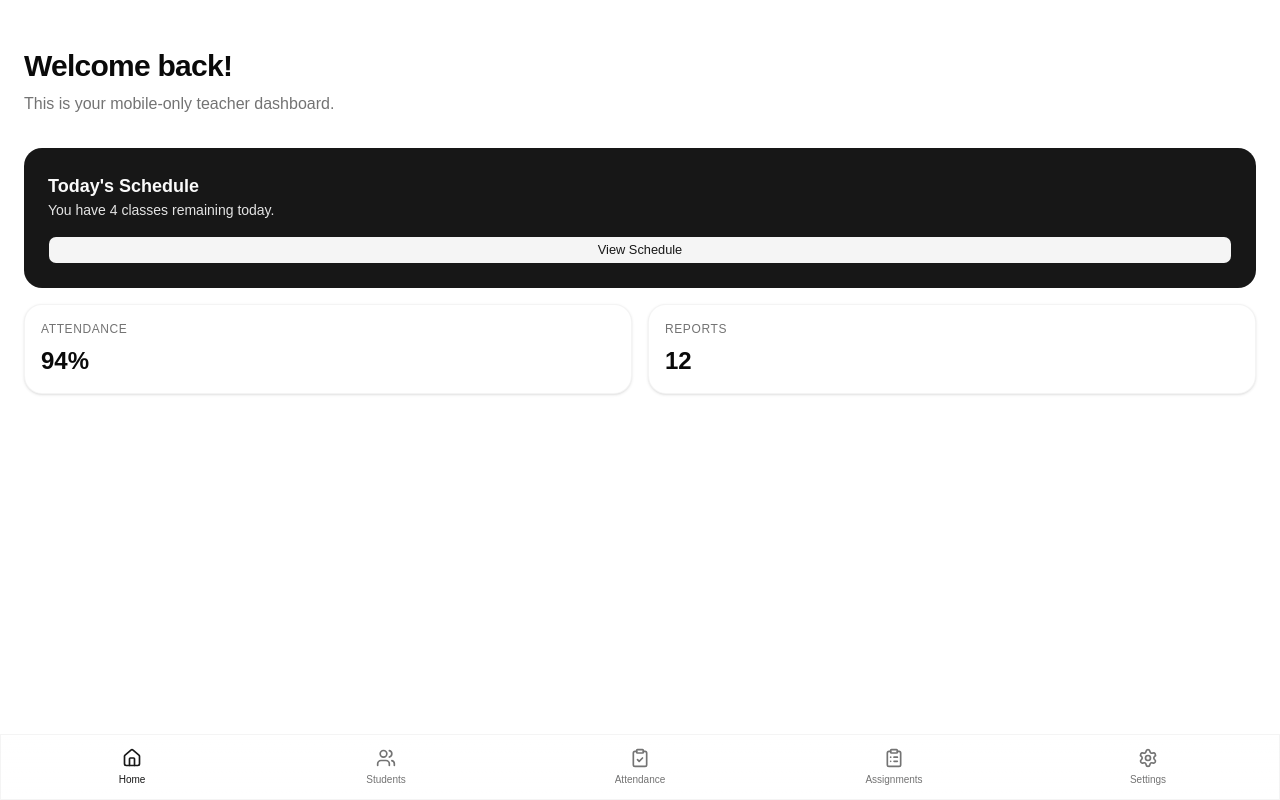
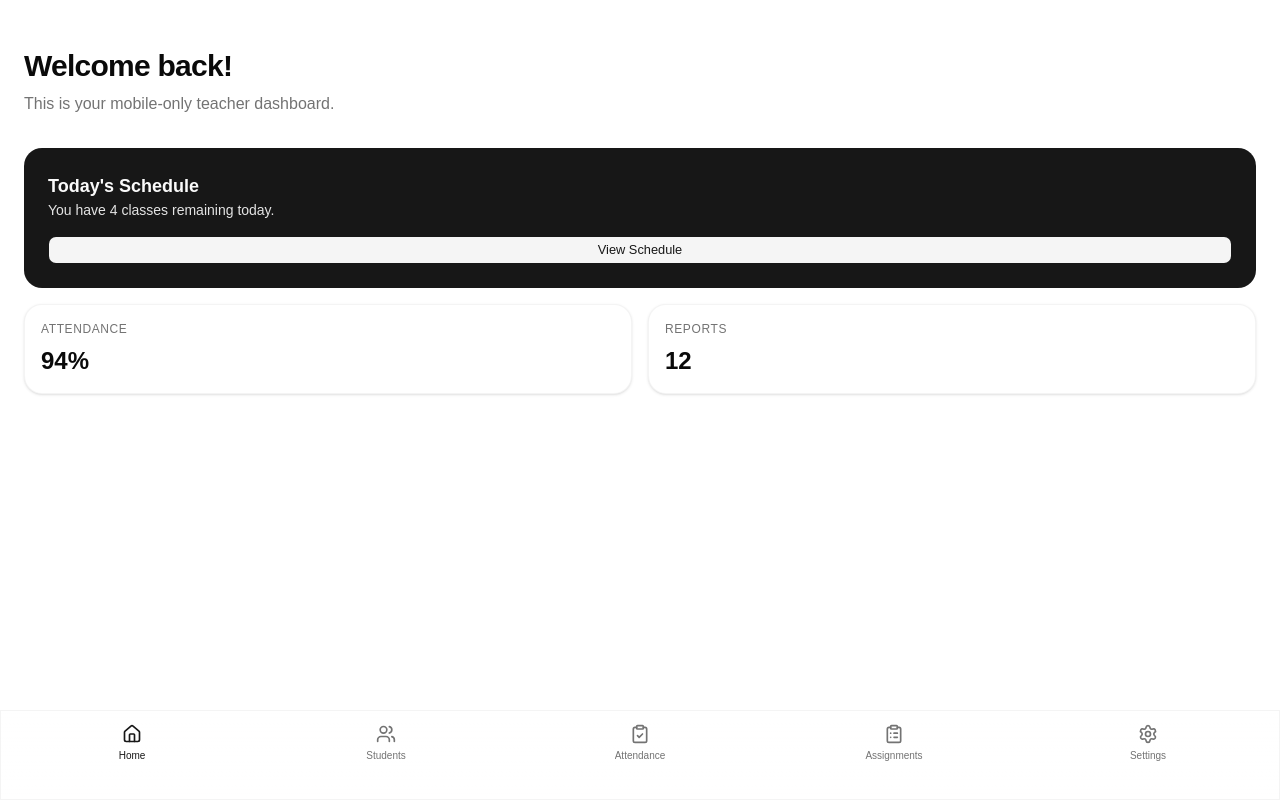
Before and after one commit to Calesi19/Teacherly-Web, a React (Vite) app: page / in a window 1280 px wide. Built offline with nearby package versions, Linux system fonts and the light colour scheme.

Commit message:
fix: more bottom padding

```diff
--- a/src/components/layout/mobile-layout.tsx
+++ b/src/components/layout/mobile-layout.tsx
@@ -25,7 +25,7 @@ export function MobileLayout() {
       </main>
 
       {/* Fixed Bottom Tab Bar */}
-      <nav className="glass-3 fixed right-0 bottom-0 left-0 z-50 bg-background/80 pb-[env(safe-area-inset-bottom)] backdrop-blur-md">
+      <nav className="glass-3 fixed right-0 bottom-0 left-0 z-50 bg-background/80 pb-[calc(env(safe-area-inset-bottom)+1.5rem)] backdrop-blur-md">
         <div className="grid h-16 grid-cols-5 items-center px-1">
           {navItems.map(({ to, label, icon: Icon }) => (
             <NavLink
```
Also changed, not shown: 1 other file (tests, documents, lock files or other folders).
